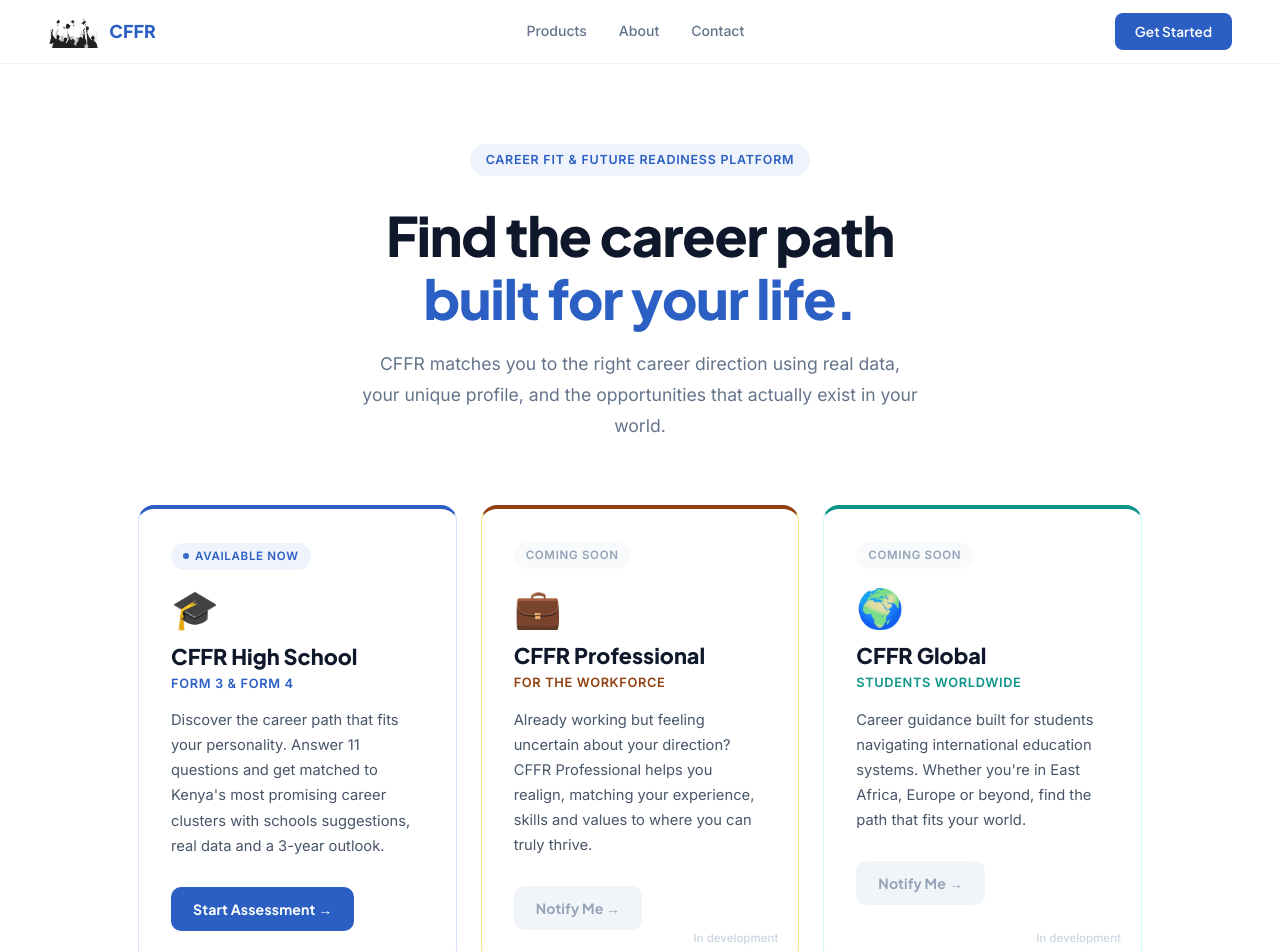
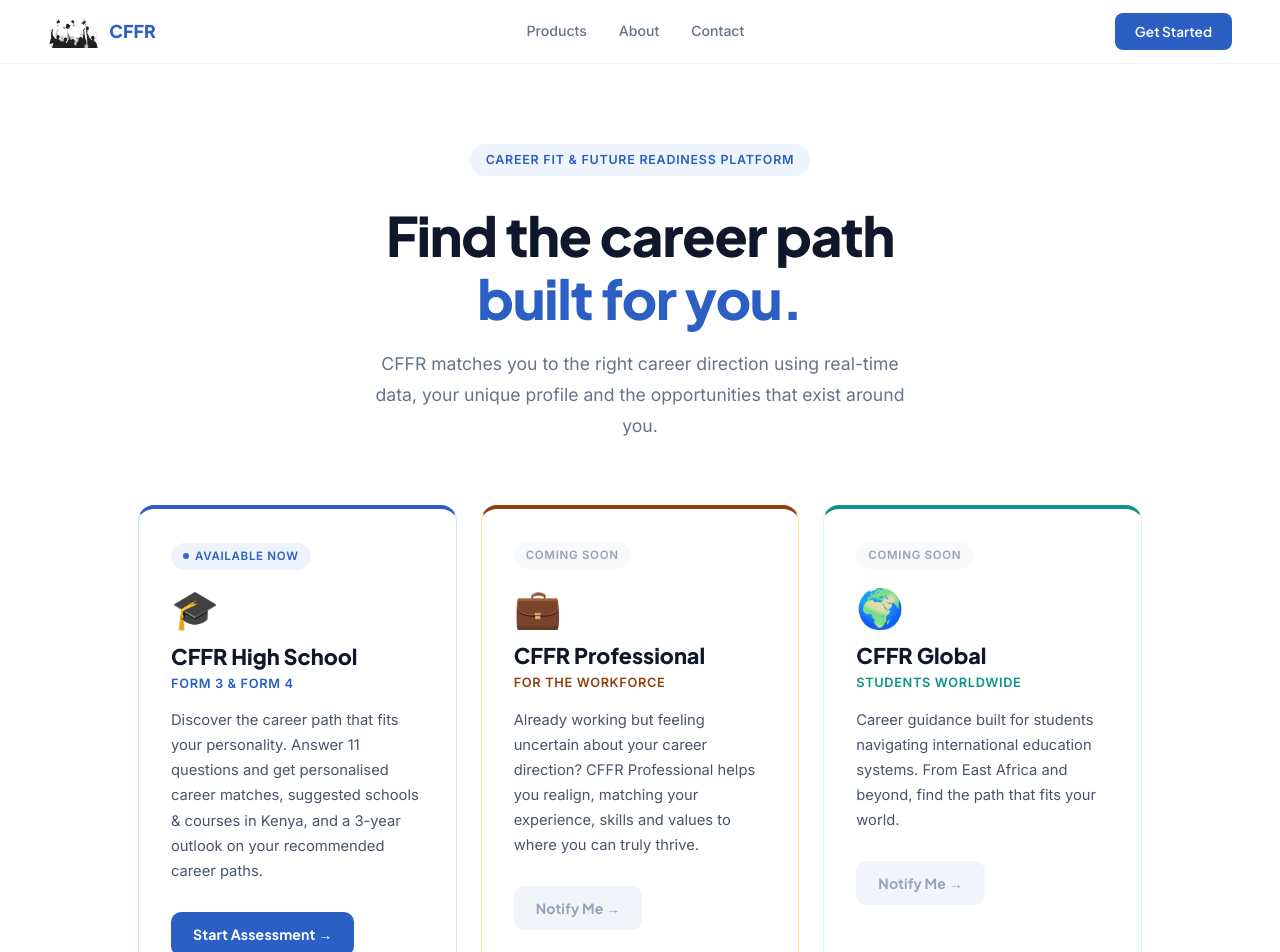
Before and after one commit to Twiry22/CFFR, a React (Vite) app in the folder frontend/: page / in a window 1280 px wide. Shown: the top 952 px of the page. Built offline with nearby package versions, Linux system fonts and the light colour scheme.

Commit message:
Spelling and wording

```diff
--- a/frontend/src/pages/Landingpage.jsx
+++ b/frontend/src/pages/Landingpage.jsx
@@ -14,7 +14,7 @@ const LandingPage = ({ onSelectProduct }) => {
       icon:        "🎓",
       title:       "CFFR High School",
       subtitle:    "Form 3 & Form 4",
-      description: "Discover the career path that fits your personality. Answer 11 questions and get matched to Kenya's most promising career clusters with schools suggestions, real data and a 3-year outlook.",
+      description: "Discover the career path that fits your personality. Answer 11 questions and get personalised career matches, suggested schools & courses in Kenya, and a 3-year outlook on your recommended career paths.",
       color:       "#2C5FC3",
       colorLight:  "#EEF3FC",
       colorMid:    "#D4E1FA",
@@ -28,7 +28,7 @@ const LandingPage = ({ onSelectProduct }) => {
       icon:        "💼",
       title:       "CFFR Professional",
       subtitle:    "For the Workforce",
-      description: "Already working but feeling uncertain about your direction? CFFR Professional helps you realign, matching your experience, skills and values to where you can truly thrive.",
+      description: "Already working but feeling uncertain about your career direction? CFFR Professional helps you realign, matching your experience, skills and values to where you can truly thrive.",
       color:       "#92400E",
       colorLight:  "#FFFBEB",
       colorMid:    "#FDE68A",
@@ -42,7 +42,7 @@ const LandingPage = ({ onSelectProduct }) => {
       icon:        "🌍",
       title:       "CFFR Global",
       subtitle:    "Students Worldwide",
-      description: "Career guidance built for students navigating international education systems. Whether you're in East Africa, Europe or beyond, find the path that fits your world.",
+      description: "Career guidance built for students navigating international education systems. From East Africa and beyond, find the path that fits your world.",
       color:       "#0D9488",
       colorLight:  "#F0FDFA",
       colorMid:    "#CCFBF1",
@@ -166,7 +166,7 @@ const LandingPage = ({ onSelectProduct }) => {
           letterSpacing: "-0.02em",
         }}>
           Find the career path<br />
-          <span style={{ color: "#2C5FC3" }}>built for your life.</span>
+          <span style={{ color: "#2C5FC3" }}>built for you.</span>
         </h1>
 
         {/* Subheadline */}
@@ -178,7 +178,7 @@ const LandingPage = ({ onSelectProduct }) => {
           maxWidth:     "560px",
           margin:       "0 auto",
         }}>
-          CFFR matches you to the right career direction using real data, your unique profile, and the opportunities that actually exist in your world.
+          CFFR matches you to the right career direction using real-time data, your unique profile and the opportunities that exist around you.
         </p>
       </div>
 
--- a/frontend/src/pages/Payment.jsx
+++ b/frontend/src/pages/Payment.jsx
@@ -132,7 +132,7 @@ const Payment = ({ onPaid }) => {
           lineHeight:   "1.6",
         }}>
           A one-time fee of{" "}
-          <strong style={{ color: "var(--text-dark)" }}>KES 250</strong>{" "}
+          <strong style={{ color: "var(--text-dark)" }}>KES 500</strong>{" "}
           unlocks your full personalised career report.
         </p>
 
@@ -243,7 +243,7 @@ const Payment = ({ onPaid }) => {
               onClick={handlePay}
               style={{ width: "100%" }}
             >
-              Pay KES 250 Securely →
+              Pay KES 500 Securely →
             </button>
 
             <p style={{
```
